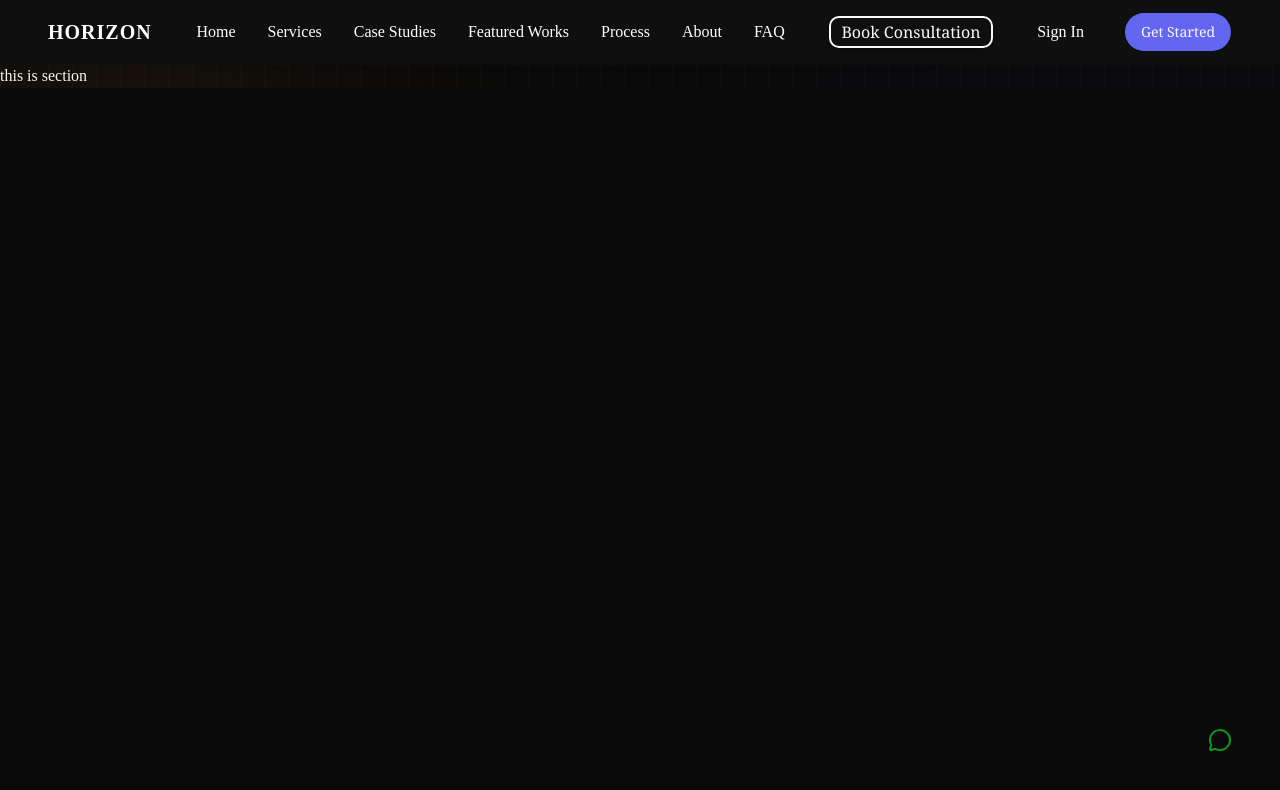
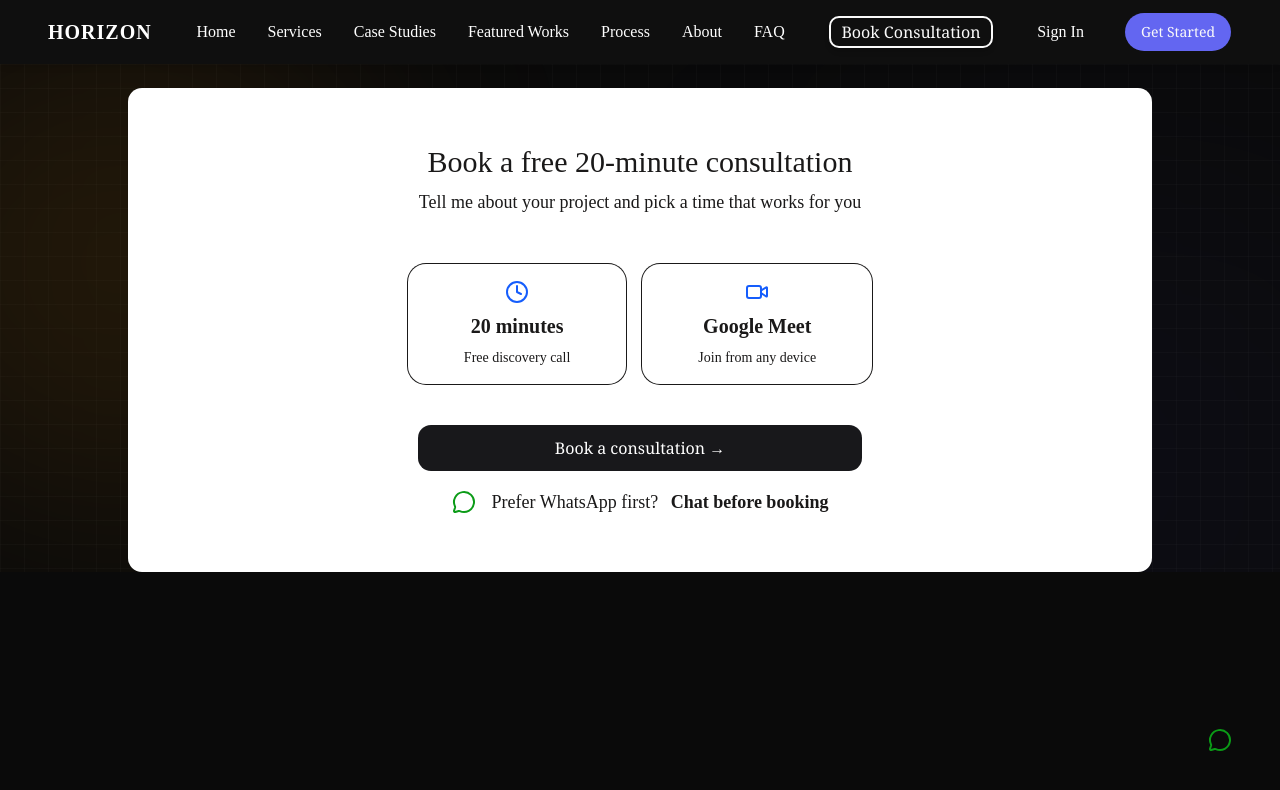
Before and after one commit to RakeshPegu/Horizon, a Next.js app: page /booking_consultation in a window 1280 px wide. Shown: the top 790 px of the page. Built offline with nearby package versions, Linux system fonts and the light colour scheme; no server answers.

Commit message:
changes in booking consultation form

```diff
--- a/app/booking_consultation/page.tsx
+++ b/app/booking_consultation/page.tsx
@@ -1,7 +1,42 @@
+import { Card, CardContent, CardHeader, CardTitle } from "@/components/ui/card"
+import { Button } from "@/components/ui/button"
+import {Clock, Video, MessageCircle} from 'lucide-react'
+
 export default function BookingConsultation(){
+    const options = [
+        {   icon: Clock,
+            time:"20 minutes",
+            description:"Free discovery call"
+        },
+        {
+            icon: Video,
+            time: "Google Meet",
+            description:"Join from any device"
+        }
+    ]
     return(
-        <section>
-            this is section
+        <section className="flex justify-center pt-6">
+            <Card className="flex justify-center  w-[80%] gap-12 py-14 ">
+                <CardHeader className="flex flex-col items-center gap-2">
+                    <CardTitle className="text-3xl"> Book a free 20-minute consultation  </CardTitle>
+                    <CardContent className="text-lg">Tell me about your project and pick a time that works for you</CardContent>
+                </CardHeader>
+                <CardContent className="flex flex-col items-center gap-4">
+                    <div className="flex gap-4">
+                       {options.map((option, index)=>(
+                        <div className="rounded-2xl flex flex-col gap-2 items-center md:px-14 ring-1 p-4">
+                            <span><option.icon className="text-blue-600"/> </span>
+                            <h3 className="text-xl font-bold">{option.time}</h3>
+                            <p>{option.description}</p>
+                        </div>
+                       ))}
+                    </div>
+                  <Button className="h-12 w-[45%] mt-6 rounded-xl text-base font-medium bg-zinc-900  text-white hover:bg-zinc-800 transition ">  Book a consultation →   </Button>
+                    <div className="flex justify-center items-center gap-4 text-lg"><MessageCircle className="text-accent"/><p>Prefer WhatsApp first? <strong className="hover:underline pl-2 cursor-pointer "> Chat before booking </strong></p></div>
+                </CardContent>
+            </Card>
+
+
         </section>
     )
 }
```
